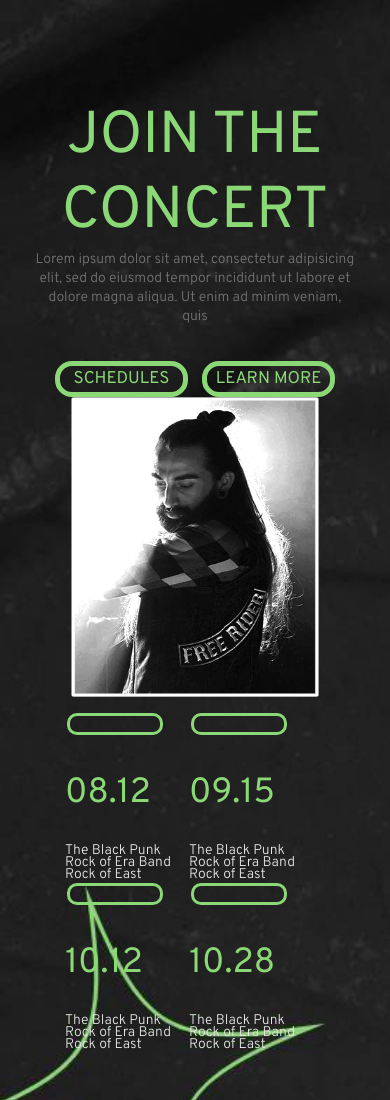
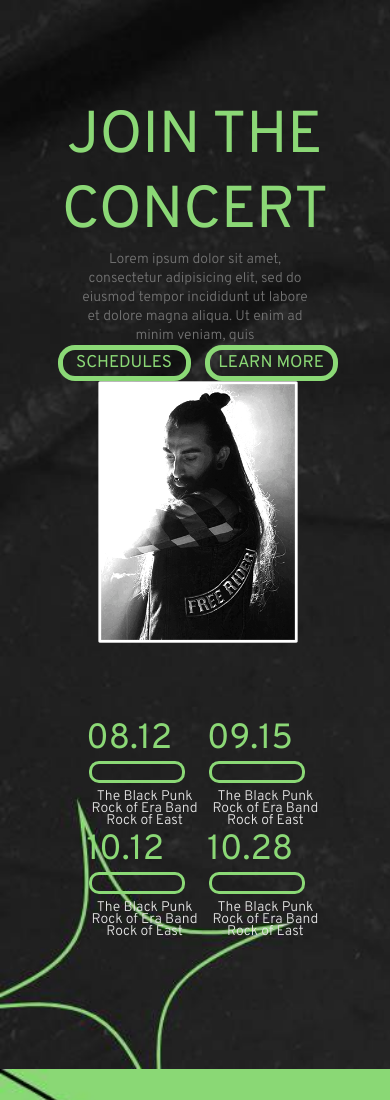
Before and after one commit to SmA1l2011/concert, a plain HTML site: page index.html in a window 390 px wide. Shown: the top 1100 px of the page. Drawn offline with Linux system fonts and the light colour scheme.

Commit message:
site-final

```diff
--- a/css/style.css
+++ b/css/style.css
@@ -16,7 +16,7 @@ header {
 header .wrapper {
     padding-top: 217px;
     padding-bottom: 165px;
-    max-width: 1180px;
+    width: 80%;
     margin: 0 auto;
 }
 
@@ -26,6 +26,7 @@ header .wrapper img {
 
 .header-info {
     display: flex;
+    justify-content: space-between;
 }
 
 .header-title {
@@ -114,6 +115,7 @@ h1 {
 .time {
     padding-left: 88px;
     padding-top: 175px;
+    width: 350px;
 }
 
 .time ul {
@@ -767,9 +769,19 @@ hr {
 }
 
 @media screen and (max-width:1360px) {
-    .wrapper {
-        max-width: 1120px;
-        margin: 0 auto;
+    .time {
+        padding-top: 70px;
+    }
+
+    header .wrapper img {
+        margin-left: 6px;
+        width: 200px;
+        height: 100%;
+    }
+
+    .header-title {
+        padding-top: unset;
+        margin-right: unset;
     }
 
     .text-new h2::before {
@@ -806,17 +818,24 @@ hr {
 }
 
 @media screen and (max-width:1024px) {
-    .header-title {
-        margin-right: 0px;
+    h1 {
+        font-size: 59px;
+    }
+
+    .time .before {
+        min-width: 20%;
+    }
+
+    .time .before-two {
+        min-width: 20%;
+    }
+
+    .time {
+        width: 100%;
     }
 
     .img-new {
         margin-right: 0px;
-    }
-
-    header .wrapper img {
-        width: 248px;
-        height: 300px;
     }
 
     .header-title {
@@ -858,12 +877,30 @@ hr {
 
     header .wrapper {
         padding-top: 100px;
-        padding-bottom: 100px;
+        padding-bottom: 130px;
     }
 
     .header-info {
-        display: block;
-        text-align: center;
+        display: flex;
+        flex-wrap: wrap;
+    }
+
+    .time {
+        display: flex;
+        justify-content: space-between;
+    }
+
+    .time .before {
+        width: 20%;
+    }
+
+    .time .before-two {
+        width: 20%;
+    }
+
+    .time p {
+        width: unset;
+        margin-bottom: unset;
     }
 
     .header-title {
@@ -902,6 +939,20 @@ hr {
 }
 
 @media screen and (max-width:768px) {
+
+    .green-info .wrapper {
+        width: 85%;
+    }
+
+    .header-info {
+        display: block;
+        text-align: center;
+    }
+
+    h1 {
+        text-align: center;
+    }
+
     .img-text figcaption {
         display: block;
     }
@@ -948,6 +999,28 @@ hr {
 }
 
 @media screen and (max-width:600px) {
+    .time {
+        display: inline-block;
+    }
+
+    .time .before {
+        width: 40%;
+    }
+
+    .before::before {
+        left: 2%;
+        top: 40%;
+    }
+
+    .before-two::before {
+        left: 2%;
+        top: 40%;
+    }
+
+    .time .before-two {
+        width: 40%;
+    }
+
     .new-info .wrapper {
         display: block;
         text-align: center;
@@ -974,16 +1047,6 @@ hr {
     .text-new h2::before {
         top: -35%;
         left: 82%;
-    }
-
-    .time {
-        max-width: 300px;
-        margin: 0 auto;
-        text-align: left;
-    }
-
-    .time .before {
-        margin-bottom: 25px;
     }
 
     .title-artist p {
@@ -1075,6 +1138,11 @@ hr {
 }
 
 @media screen and (max-width:425px) {
+    .header-title p {
+        width: 85%;
+        margin: 0 auto;
+    }
+
     .green-info h2 {
         max-width: 320px;
     }
@@ -1084,15 +1152,15 @@ hr {
     }
 
     .green-ul p {
-        max-width: 320px;
+        max-width: 300px;
     }
 
     .green-ul {
-        width: 320px;
+        width: 300px;
     }
 
     .header-title {
-        width: 320px;
+        width: 275px;
     }
 
     h1 {
```
